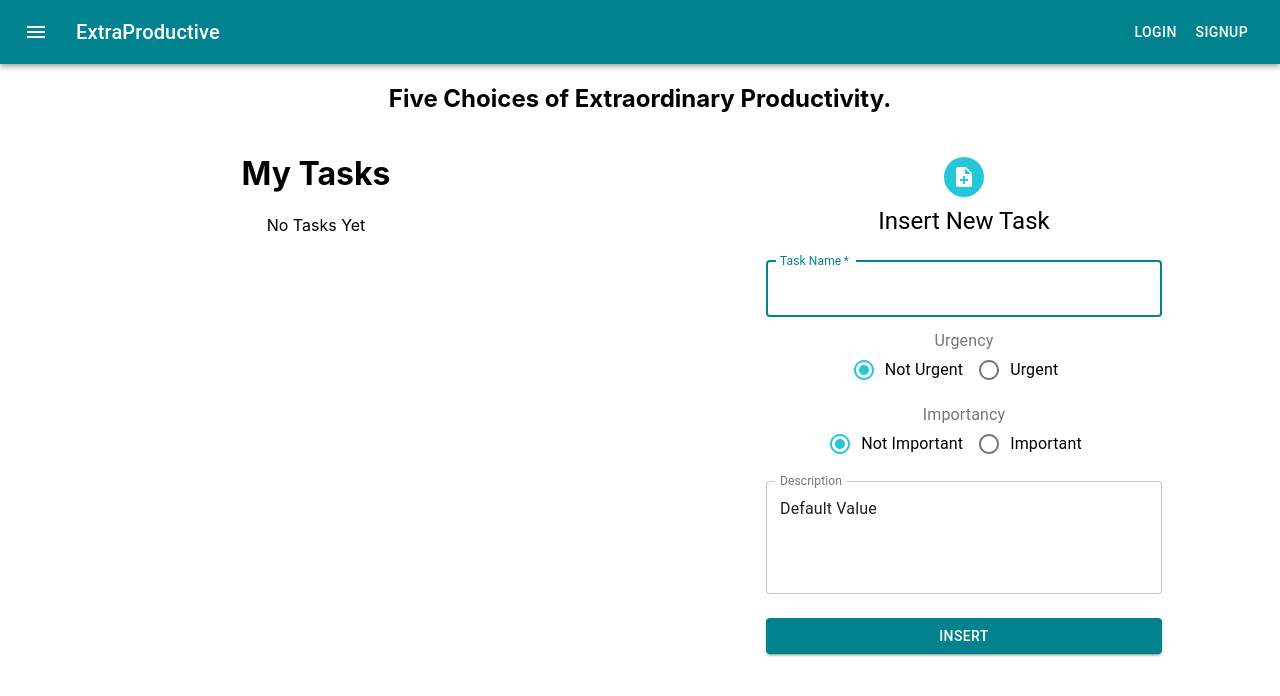
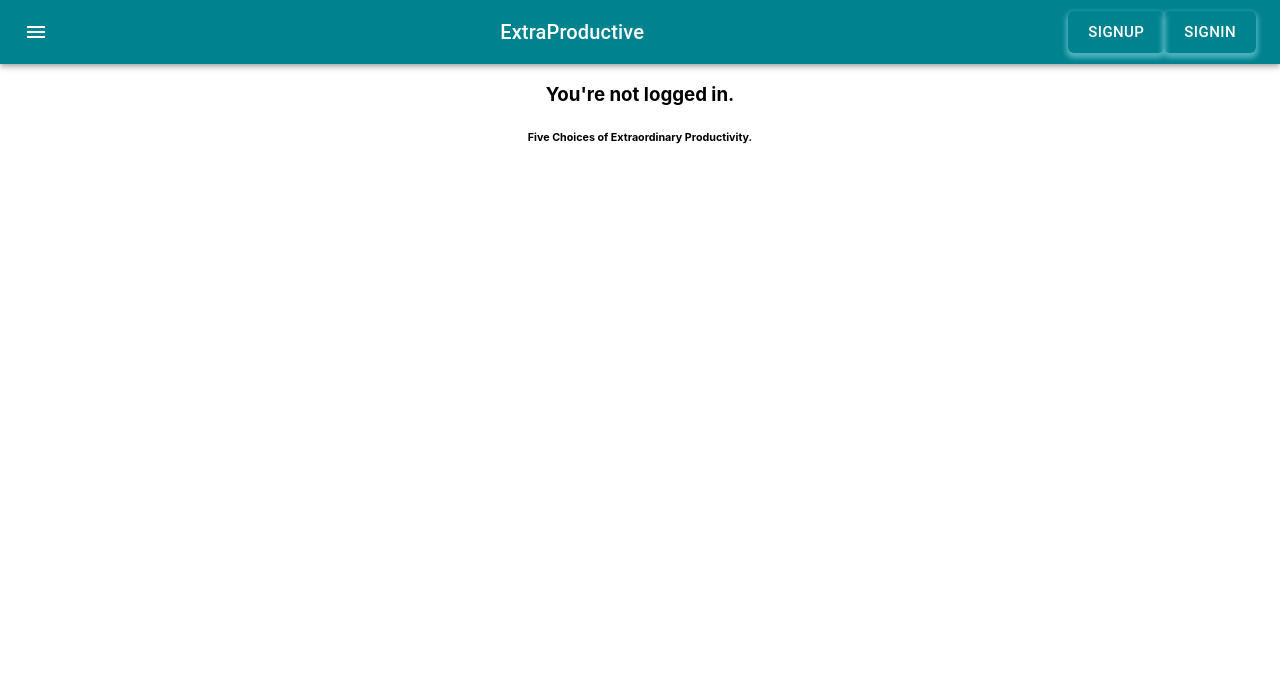
Before and after one commit to sangeetsub/productivity, a React (Create React App) app in the folder frontend/: page / in a window 1280 px wide. Shown: the top 696 px of the page. Built offline with nearby package versions, Linux system fonts and the light colour scheme.

Commit message:
signin signup with routes

```diff
--- a/frontend/src/App.js
+++ b/frontend/src/App.js
@@ -4,13 +4,6 @@
 import { Provider } from "react-redux";
 import jwt_decode from "jwt-decode";
 
-// import Dashboard from "./components/Dashboard";
-import TimeMetrix from "./components/TimeMetrix";
-import HeaderBar from "./components/HeaderBar";
-import DiscreteSlider from "./components/DiscreteSlider";
-import Signin from "./components/Auth/Signin";
-import Signup from "./components/Auth/Signup";
-import { Route, Switch, BrowserRouter as Router } from "react-router-dom";
 import { createMuiTheme, ThemeProvider } from "@material-ui/core/styles";
 import Home from "./components/Home";
 import axios from "axios";
@@ -48,7 +41,7 @@
     } else {
       // there is no token
     }
-  }, [token]);
+  }, []);
 
   const theme = createMuiTheme({
     palette: {
@@ -68,18 +61,9 @@
   return (
     <Provider store={store}>
       <ThemeProvider theme={theme}>
-        <Router>
-          <div>
-            <HeaderBar isLoggedIn={isLoggedIn} />
-          </div>
-          <div className="App">
-            <Switch>
-              <Route component={Home} exact path="/" />
-              <Route component={Signin} path="/signin" />
-              <Route component={Signup} path="/signup" />
-            </Switch>
-          </div>
-        </Router>
+        <div className="App">
+          <Home></Home>
+        </div>
       </ThemeProvider>
     </Provider>
   );
--- a/frontend/src/components/Auth/Signin.jsx
+++ b/frontend/src/components/Auth/Signin.jsx
@@ -51,6 +51,7 @@
       .then(function (response) {
         if (response.data && response.data.token) {
           localStorage.prodUserToken = response.data.token;
+          window.location.href = "/";
         }
       })
       .catch(function (error) {
--- a/frontend/src/components/Auth/Signup.jsx
+++ b/frontend/src/components/Auth/Signup.jsx
@@ -56,6 +56,7 @@
       .then(function (response) {
         if (response.data && response.data.token) {
           localStorage.prodUserToken = response.data.token;
+          props.history.push('/');
         }
       })
       .catch(function (error) {
--- a/frontend/src/components/HeaderBar.jsx
+++ b/frontend/src/components/HeaderBar.jsx
@@ -1,4 +1,5 @@
 import React from "react";
+import { connect } from "react-redux";
 import { makeStyles } from "@material-ui/core/styles";
 import AppBar from "@material-ui/core/AppBar";
 import Toolbar from "@material-ui/core/Toolbar";
@@ -6,6 +7,8 @@
 import Button from "@material-ui/core/Button";
 import IconButton from "@material-ui/core/IconButton";
 import MenuIcon from "@material-ui/icons/Menu";
+import { Link } from "react-router-dom";
+import { isAuthenticated } from "../services/auth";
 
 const useStyles = makeStyles((theme) => ({
   root: {
@@ -17,14 +20,28 @@
   title: {
     flexGrow: 1,
   },
+  linkButton: {
+    borderRadius: 6,
+    boxShadow: "0 3px 5px 2px #4fb3bf",
+    padding: "8px 20px",
+    color: "white",
+    fontSize: 15,
+  },
 }));
 
-export default function ButtonAppBar(props) {
+function ButtonAppBar(props) {
   const classes = useStyles();
 
   const handleLogout = () => {
     delete localStorage.prodUserToken;
-    window.location.href = "/signin";
+    window.location.href = "/";
+  };
+
+  const { isAuth } = props;
+
+  // till we use link.
+  const rerouteTo = (location) => {
+    window.location.href = location;
   };
 
   return (
@@ -42,24 +59,25 @@
           <Typography variant="h6" className={classes.title}>
             ExtraProductive
           </Typography>
-          {!props.isLoggedIn && (
+          {!isAuth && (
             <Button
-              color="inherit"
-
-            >
-              Login
-            </Button>
-          )}
-          {!props.isLoggedIn && (
-            <Button
-              color="inherit"
-
+              onClick={() => rerouteTo("/signup")}
+              className={classes.linkButton}
             >
               Signup
             </Button>
           )}
-          {props.isLoggedIn && (
-            <Button color="inherit" onClick={handleLogout}>
+          {!isAuth && (
+            <Button
+              onClick={() => rerouteTo("/signin")}
+              className={classes.linkButton}
+            >
+              Signin
+            </Button>
+          )}
+
+          {isAuth && (
+            <Button onClick={handleLogout} className={classes.linkButton}>
               Logout
             </Button>
           )}
@@ -68,3 +86,11 @@
     </div>
   );
 }
+
+const mapStateToProps = function (state) {
+  return {
+    isAuth: isAuthenticated(state),
+  };
+};
+
+export default connect(mapStateToProps)(ButtonAppBar);
--- a/frontend/src/components/Home.jsx
+++ b/frontend/src/components/Home.jsx
@@ -1,14 +1,40 @@
 import React from "react";
+
+import { BrowserRouter as Router, Route, Switch } from "react-router-dom";
+
+/*
+// import Dashboard from "./components/Dashboard";
+import TimeMetrix from "./components/TimeMetrix";
+import HeaderBar from "./components/HeaderBar";
+import DiscreteSlider from "./components/DiscreteSlider";
+import Signin from "./components/Auth/Signin";
+import Signup from "./components/Auth/Signup";
+import { Route, Switch, BrowserRouter as Router } from "react-router-dom";
+import { createMuiTheme, ThemeProvider } from "@material-ui/core/styles";
+import Home from "./components/Home";
+import axios from "axios";
+import { updateUser } from "./services/auth";
+*/
+
+import HeaderBar from "./HeaderBar";
+import Signin from "./Auth/Signin";
+import Signup from "./Auth/Signup";
 import TimeMetrix from "./TimeMetrix";
-
+import TaskDetails from "./TaskDetails";
 
 function Home() {
   return (
-    <div>
-      <h2> Five Choices of Extraordinary Productivity. </h2>
-      <TimeMetrix />
+    <Router>
+      <HeaderBar />
+      <Switch>
+        <Route exact path="/" component={TimeMetrix} />
+        <Route exact path="/task/:id" component={TaskDetails} />
+        <Route exact path="/signup" component={Signup} />
+        <Route exact path="/signin" component={Signin} />
+      </Switch>
 
-    </div>
+      <h6> Five Choices of Extraordinary Productivity. </h6>
+    </Router>
   );
 }
 
--- /dev/null
+++ b/frontend/src/components/TaskDetails.jsx
@@ -0,0 +1,7 @@
+import React from "react";
+
+function TaskDetails({ match }) {
+  return <div> <h2>The Item Id is :</h2> {match.params.id}</div>;
+}
+
+export default TaskDetails;
--- a/frontend/src/components/TimeMetrix.jsx
+++ b/frontend/src/components/TimeMetrix.jsx
@@ -4,8 +4,9 @@
 import { useState } from "react";
 import { Grid, Paper, Typography } from "@material-ui/core";
 import InsertTask from "./forms/InsertTask";
-import { getUser } from "../services/auth";
+import { getUser, isAuthenticated } from "../services/auth";
 import { taskDescriptionMapper } from "../utils/task";
+import { Link } from "react-router-dom";
 
 function TimeMetrix(props) {
   const [myTasks, setMyTasks] = useState([]);
@@ -41,6 +42,7 @@
               Priority: {taskDescriptionMapper[task.urgency][task.importancy]}
             </b>
           </Typography>
+          <Link to={`/task/${task._id}`}> More Details </Link>
         </Paper>
       )));
     }
@@ -48,8 +50,11 @@
     return taskDescription;
   };
 
+  const { isAuth } = props;
+  console.log(isAuth);
   return (
     <div>
+      {isAuth ? (
         <Grid container spacing={2}>
           <Grid item xs={6}>
             <h1> My Tasks </h1>
@@ -59,6 +64,9 @@
             <InsertTask />
           </Grid>
         </Grid>
+      ) : (
+        <h3>You're not logged in. </h3>
+      )}
     </div>
   );
 }
@@ -66,6 +74,7 @@
 const mapStateToProps = function (state) {
   return {
     user: getUser(state),
+    isAuth: isAuthenticated(state),
   };
 };
 export default connect(mapStateToProps)(TimeMetrix);
--- a/frontend/src/services/auth.js
+++ b/frontend/src/services/auth.js
@@ -10,3 +10,10 @@
   } = state;
   return user;
 };
+
+export const isAuthenticated = (state) => {
+  const {
+    auth: { isAuthenticated },
+  } = state;
+  return isAuthenticated;
+};
```
Lines whose indentation alone changed are shown as unchanged.
